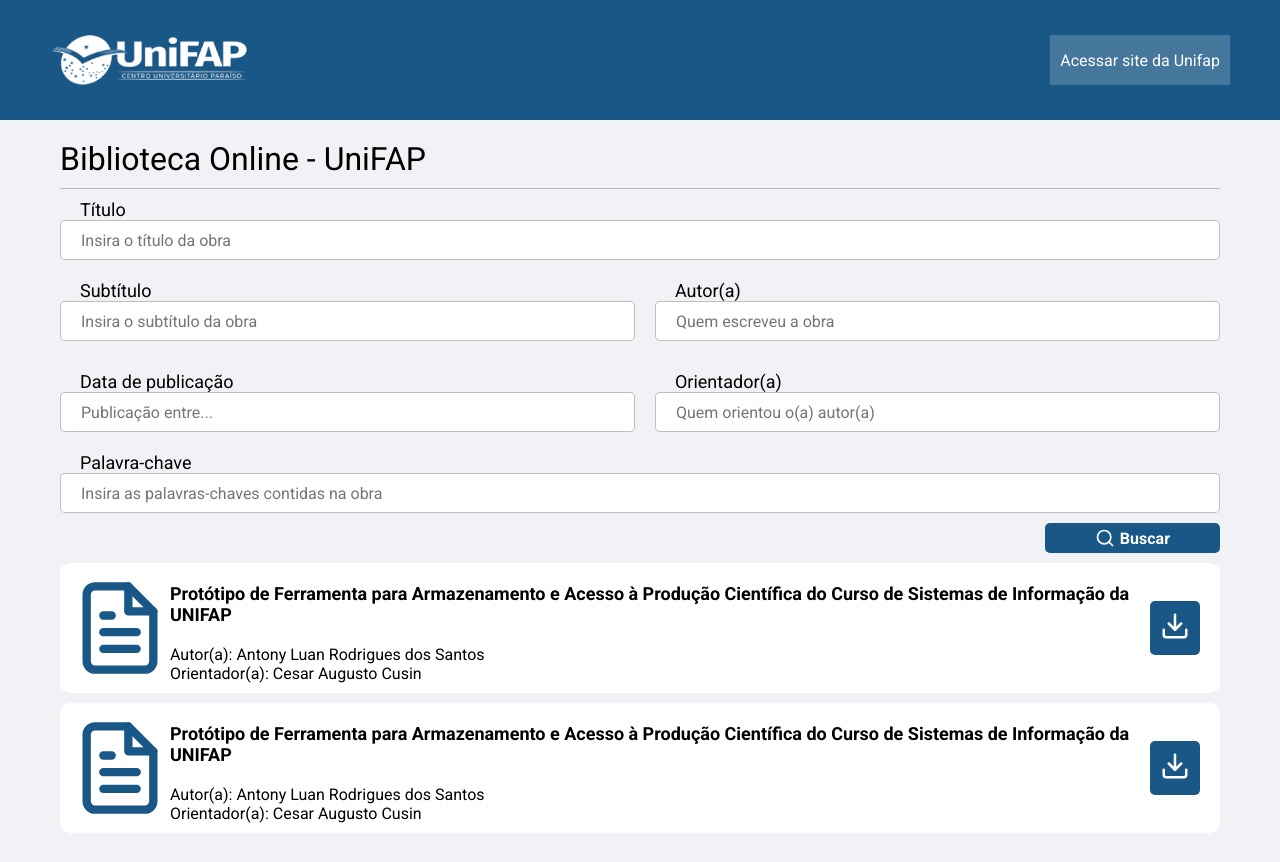
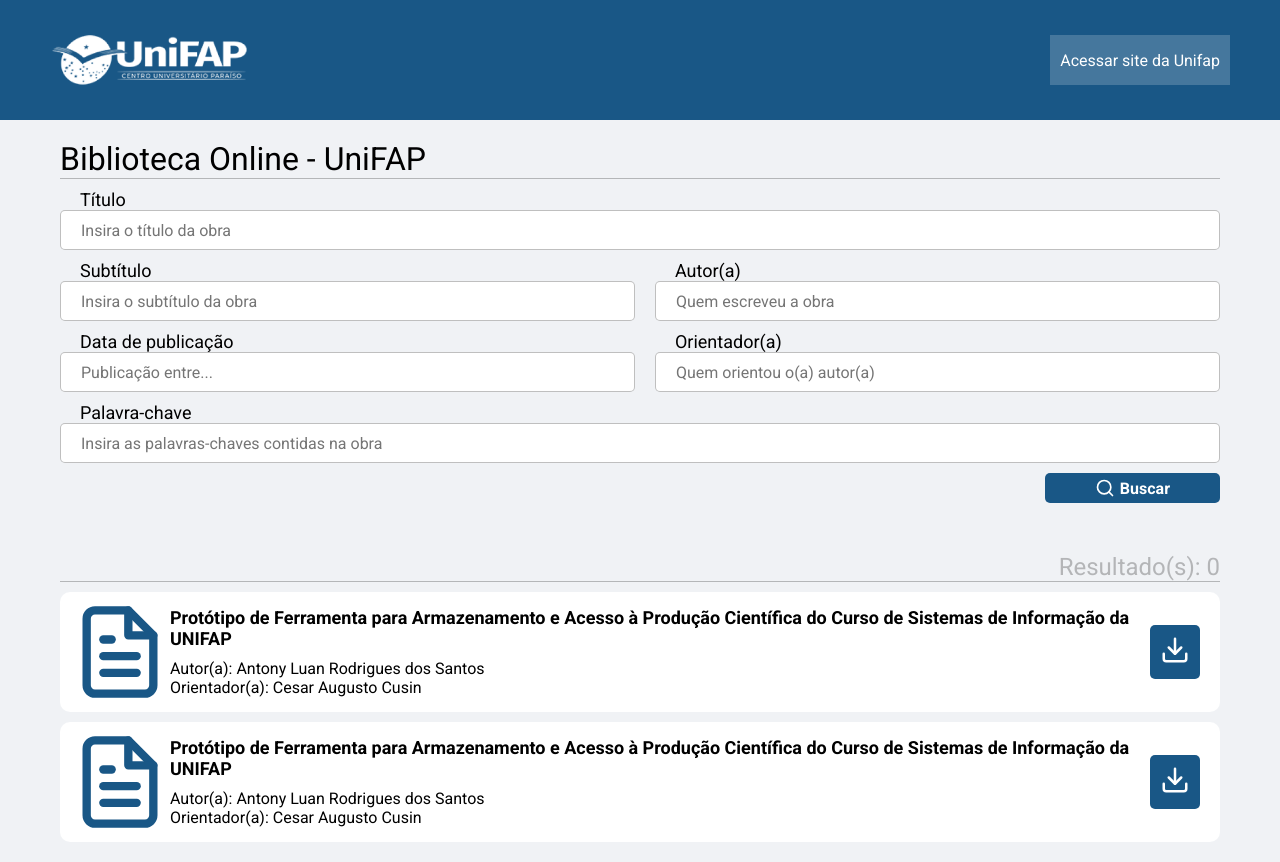
Before and after one commit to antonylrds/TCC, a React (Create React App) app: page /dashboard in a window 1280 px wide. Built offline with nearby package versions, Linux system fonts and the light colour scheme.

Commit message:
Melhorias na estilização do documento

```diff
--- a/src/components/Document/styles.ts
+++ b/src/components/Document/styles.ts
@@ -1,4 +1,5 @@
 import styled from 'styled-components';
+import { shade } from 'polished';
 
 export const Container = styled.div`
   background: #fff;
@@ -7,6 +8,11 @@ export const Container = styled.div`
   border-radius: 10px;
   align-items: center;
   justify-content: center;
+  transition: 0.2s;
+
+  &:hover {
+    transform: translate(10px);
+  }
 
   & + div {
     margin-top: 10px;
@@ -32,6 +38,10 @@ export const Container = styled.div`
     border-radius: 5px;
     padding: 10px;
     margin-left: 10px;
+
+    &:hover {
+      background: ${shade(0.25, '#195786')};
+    }
     svg {
       color: #fff;
     }
--- a/src/pages/Dashboard/index.tsx
+++ b/src/pages/Dashboard/index.tsx
@@ -108,7 +108,11 @@ const DashBoard: React.FC = () => {
           </div>
         </form>
 
-        <div>
+        <div className="document-list">
+          <div className="results">
+            <h2>Resultado(s): 0</h2>
+          </div>
+          <div className="separator" />
           <Document />
           <Document />
         </div>
--- a/src/pages/Dashboard/styles.ts
+++ b/src/pages/Dashboard/styles.ts
@@ -33,6 +33,10 @@ export const Container = styled.div`
         font-weight: bold;
         border-radius: 5px;
 
+        &:hover {
+          background: ${shade(0.25, '#195786')};
+        }
+
         svg {
           margin-right: 5px;
         }
@@ -40,8 +44,14 @@ export const Container = styled.div`
     }
   }
 
-  div {
-    margin-top: 10px;
+  div.document-list {
+    margin-top: 50px;
+
+    div.results {
+      color: rgba(0, 0, 0, 0.25);
+      display: flex;
+      justify-content: flex-end;
+    }
   }
 `;
 
```
Also changed, not shown: 1 other file (tests, documents, lock files or other folders).
